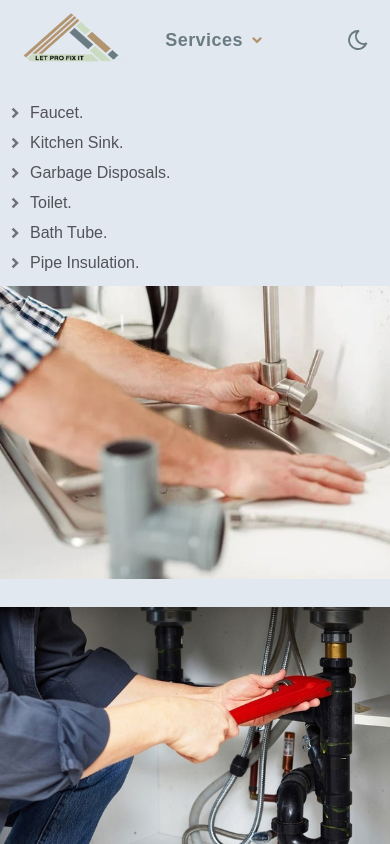
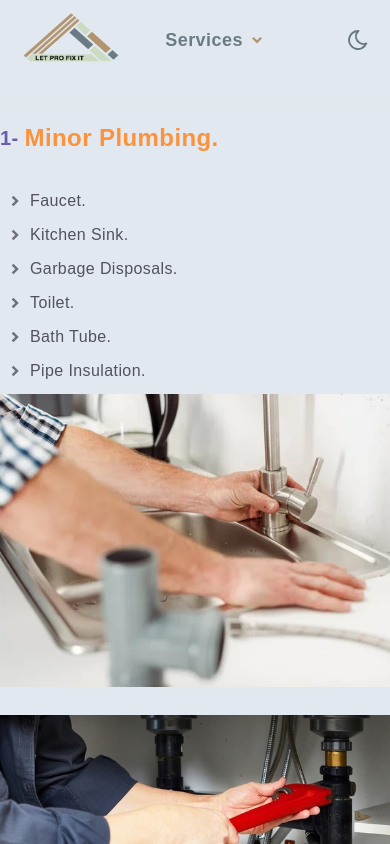
Before and after one commit to hadimktri/handyman, a Next.js app: page /plumbing in a window 390 px wide. Shown: the top 844 px of the page. Built offline with nearby package versions, Linux system fonts and the light colour scheme.

Commit message:
responsive design updated

```diff
--- a/src/app/layout.tsx
+++ b/src/app/layout.tsx
@@ -20,7 +20,7 @@ export default function RootLayout({
     <html lang="en">
       <body>
         <ThemeProvider attribute="class" defaultTheme="system" enableSystem>
-          <main className={`w-full h-full ${S.gradient} ${S.primary}`}>
+          <main className={`w-full h-full ${S.gradient} ${S.primary} tracking-wide`}>
             <NavBar />
             <div className={`w-full ${S.flxBC} `}>
               <SideNavBar />
--- a/src/app/page.tsx
+++ b/src/app/page.tsx
@@ -13,7 +13,7 @@ import S from "@/styles";
 
 export default function LetProFixIt() {
   return (
-    <div className={`${S.flxC} flex-col w-full lg:ml-72 lg:mr-12 p-2 gap-10`}>
+    <div className={`${S.flxC} flex-col w-full lg:ml-72 lg:mr-16 p-2 gap-10`}>
       <div id="intro">
         <Intro />
       </div>
--- a/src/component/Services.tsx
+++ b/src/component/Services.tsx
@@ -18,32 +18,32 @@ export default function Services({
   images: string[];
 }) {
   return (
-    <div className={`flex flex-col w-full border-t-2 gap-8 py-6 mt-4`}>
+    <div className={`flex flex-col w-full border-t-2 gap-8 py-6 mt-24`}>
       <Animate>
-        <div className={`w-full flex items-center md:text-xl`}>
-          <span className={S.highLight}>{id}-&nbsp;</span>
-          <TypingText title={title} />
+        <div className={`w-full flex items-center text-2xl font-bold`}>
+          <span className={`${S.highLight} text-xl`}>{id}-&nbsp;</span>
+          <h2 className={` text-orange-400`}>
+            <TypingText title={title} />
+          </h2>
           <div className="hidden sm:block border-b-[1px] border-gray-700 w-32 m-3 mb-1" />
           <div className="hidden sm:block w-1 h-1 bg-[#8b73a5] rounded-full mt-2" />
         </div>
       </Animate>
-
       <div className={`${S.flxBC} flex-col sm:flex-row w-full`}>
         <div className={`w-full sm:w-1/3 self-start`}>
           <Animate>
-            <ul className="flex flex-col">
+            <ul className="flex flex-col gap-1">
               {services.map((item, idx) => (
                 <li key={idx}>
                   <div className="flex items-center">
                     <RiArrowDropRightLine size={30} color="#71717a" />
-                    <h2>{item}</h2>
+                    <h3 className={`text-md md:text-lg`}>{item}</h3>
                   </div>
                 </li>
               ))}
             </ul>
           </Animate>
         </div>
-
         <div
           className={`${S.flxBC} flex-col w-full sm:w-2/3 sm:grid sm:grid-flow-row sm:grid-cols-2 gap-3`}
         >
--- a/src/component/SideNavBar.tsx
+++ b/src/component/SideNavBar.tsx
@@ -34,6 +34,19 @@ export default function SideNavBar() {
                 </a>
               </li>
             ))}
+            {Contents.carNavList.map((nav, idx) => (
+              <li
+                key={idx}
+                className="p-2 hover:scale-110 border-[#334155] dark:border-[#cbd5e1]"
+              >
+                <a
+                  className="p-2 hover:border-b-[1px] border-slate-600"
+                  href={`#${nav[0]}`}
+                >
+                  {nav[1]}
+                </a>
+              </li>
+            ))}
             <li className="mt-4 hover:scale-125 self-center">
               <a href="#Home">
                 <TbHomeUp size={25} color="#cbdbc1" />
--- a/src/utils/CustomTexts.tsx
+++ b/src/utils/CustomTexts.tsx
@@ -2,7 +2,7 @@ import { motion } from "framer-motion";
 import { textContainer, textVariant2 } from "./motions";
 
 export const TypingText = ({ title }: { title: string }) => (
-  <motion.p variants={textContainer} className="text-base">
+  <motion.p variants={textContainer}>
     {Array.from(title).map((letter, index) => (
       <motion.span variants={textVariant2} key={index}>
         {letter === " " ? "\u00A0" : letter}
@@ -11,19 +11,8 @@ export const TypingText = ({ title }: { title: string }) => (
   </motion.p>
 );
 
-export const TitleText = ({
-  title,
-  textStyles,
-}: {
-  title: string;
-  textStyles: string;
-}) => (
-  <motion.h2
-    variants={textVariant2}
-    initial="hidden"
-    whileInView="show"
-    className={`mt-[8px] font-bold md:text-[64px] text-[40px] text-white ${textStyles}`}
-  >
+export const TitleText = ({ title }: { title: string; textStyles: string }) => (
+  <motion.p variants={textVariant2} initial="hidden" whileInView="show">
     {title}
-  </motion.h2>
+  </motion.p>
 );
```
